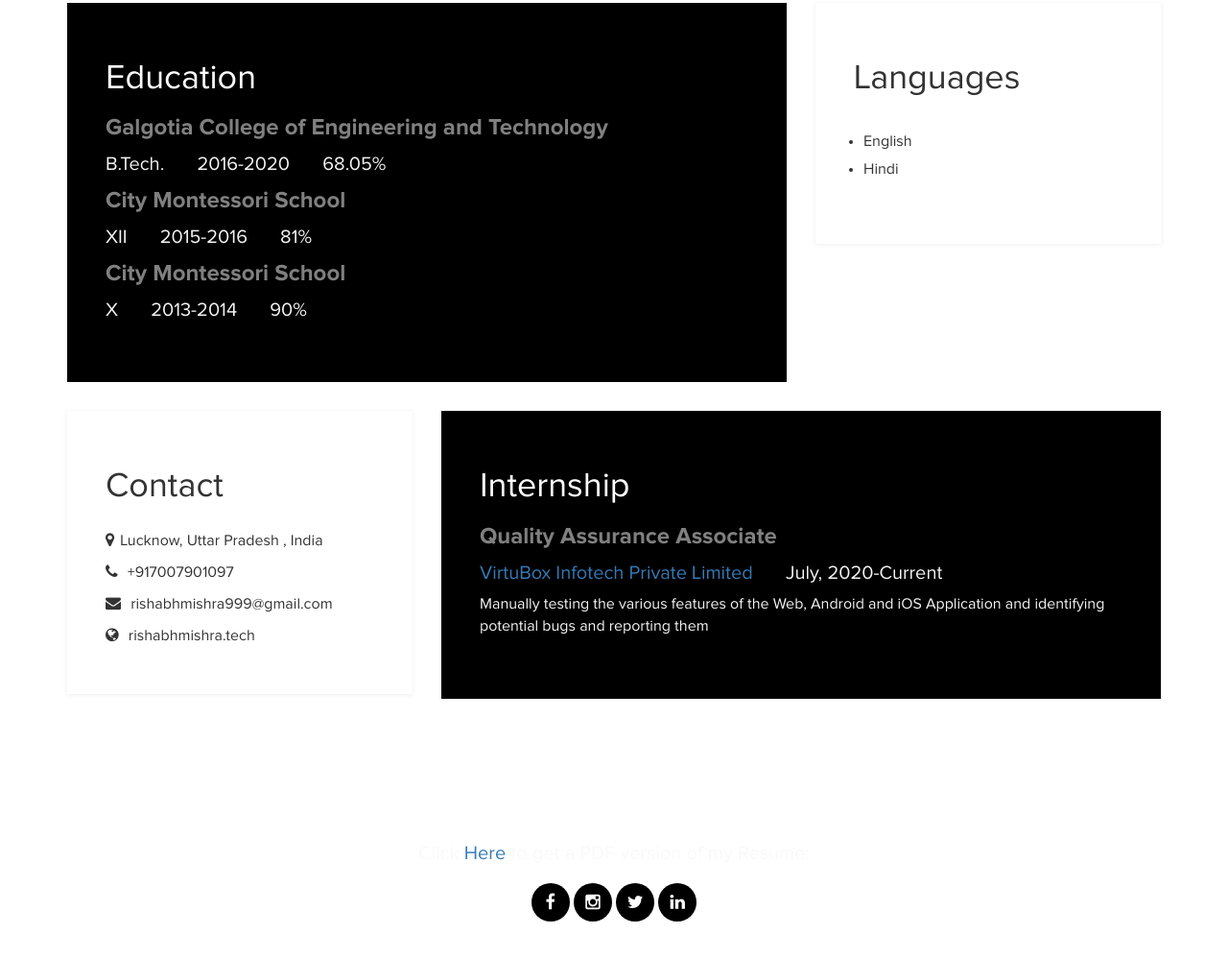
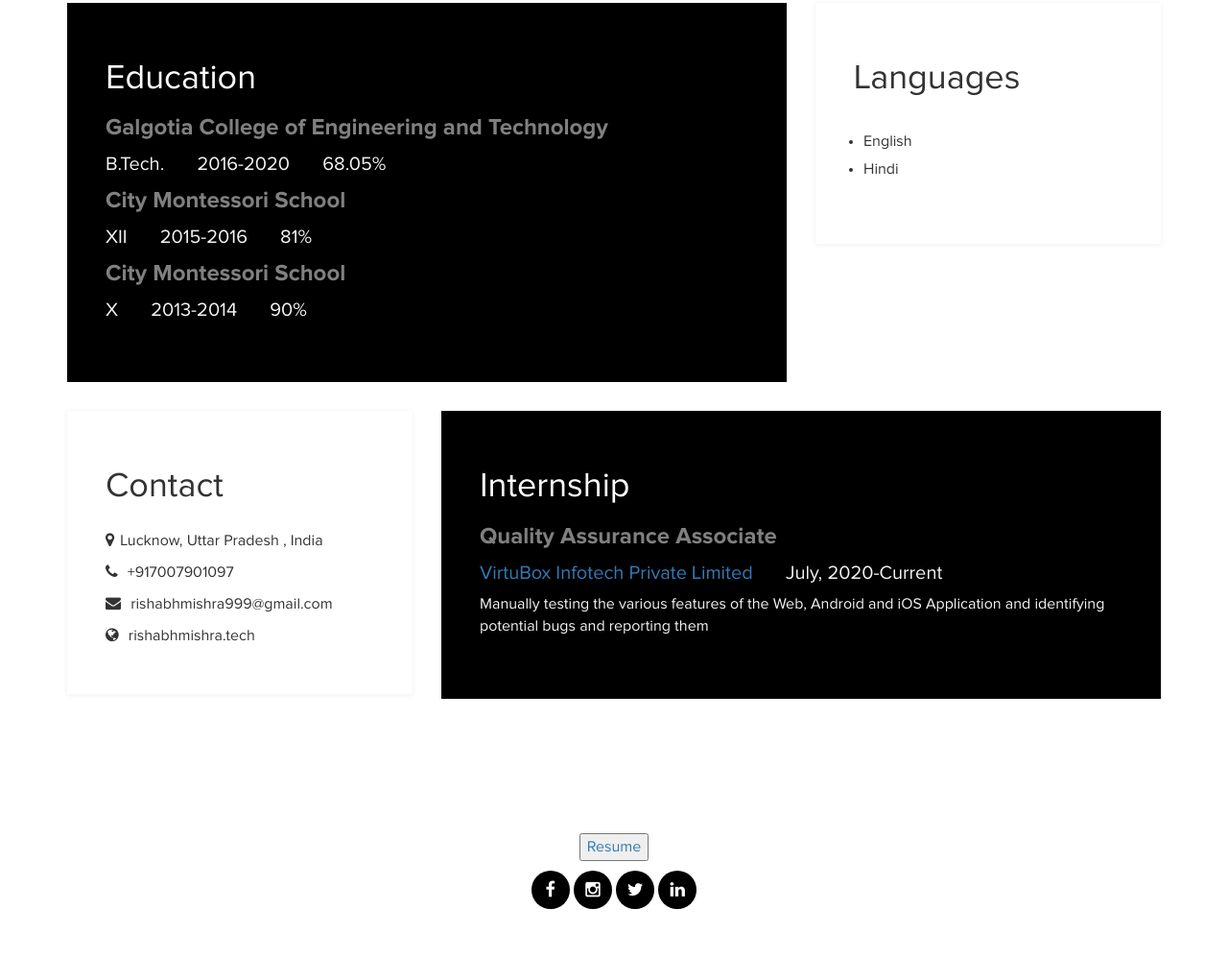
Before and after one commit to meansrishabh/rishabhmishra, a plain HTML site: page index.html in a window 1280 px wide. Shown: the part 1414-2412 px from the top of the page at 96% size. Drawn offline with Linux system fonts and the light colour scheme.

Commit message:
Update index.html

```diff
--- a/index.html
+++ b/index.html
@@ -163,10 +163,9 @@ http://www.templatemo.com/tm-467-easy-profile
 	<div class="container">
 		<div class="row">
 			<div class="col-md-12 col-sm-12">
-				<h5>Click <a href="images/Resume.pdf" target="_blank">Here</a>
-					to get a PDF version of my Resume:</h5>
 
 
+					<button class="button" style="vertical-align:middle"><span><a href="images/Resume.pdf" target="_blank">Resume</a></span></button>
 				<ul class="social-icons">
 					<li><a href="https://www.facebook.com/meansrishabh/" target="_blank" class="fa fa-facebook"></a></li>
                     <li><a href="https://www.instagram.com/meansrishabh/" target="_blank" class="fa fa-instagram"></a></li>
```
